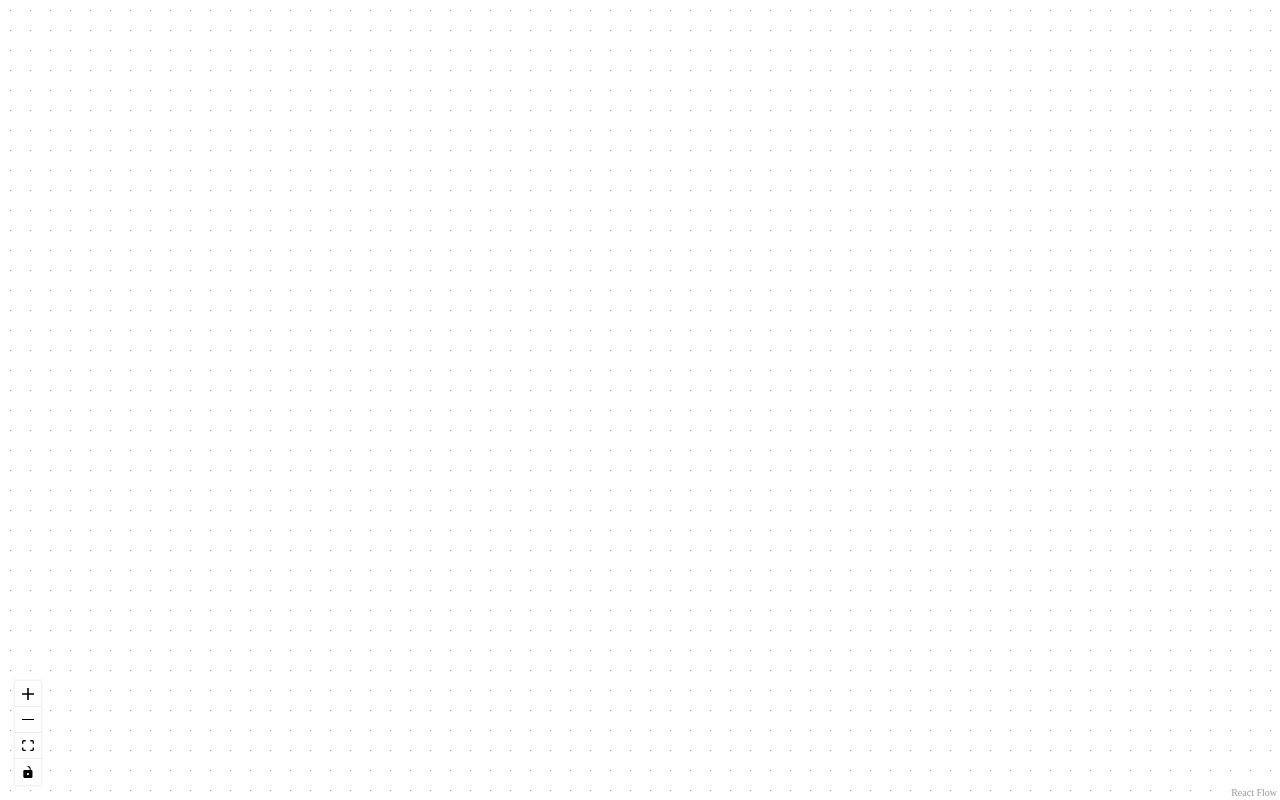
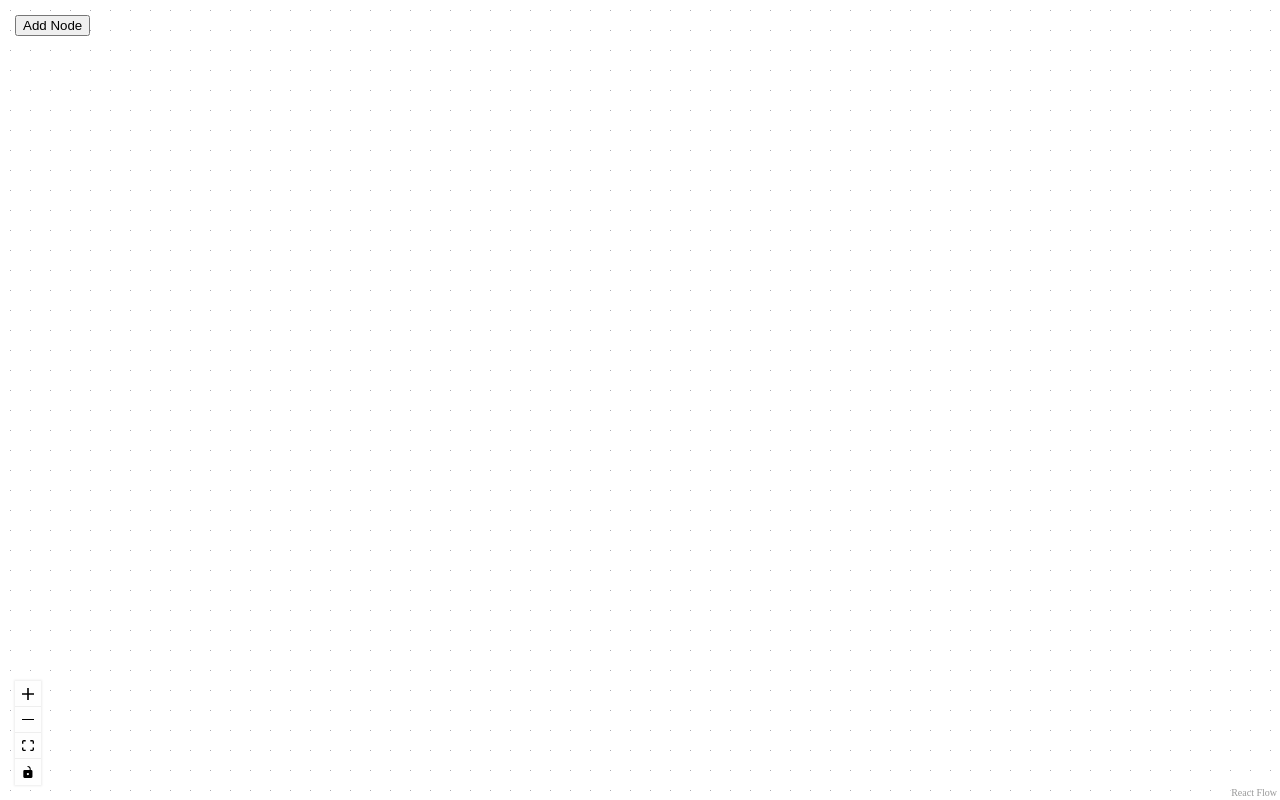
Before and after one commit to brume-app/brume, a React (Vite) app in the folder apps/builder/: page / in a window 1280 px wide. Built offline with nearby package versions, Linux system fonts and the light colour scheme.

Commit message:
feat(canvas): add a node from a toolbar button

```diff
--- a/apps/builder/src/App.tsx
+++ b/apps/builder/src/App.tsx
@@ -1,11 +1,34 @@
-import { Background, Controls, ReactFlow } from '@xyflow/react';
+import {
+  Background,
+  Controls,
+  Panel,
+  ReactFlow,
+  useNodesState,
+  type Node,
+} from '@xyflow/react';
 import '@xyflow/react/dist/style.css';
 
 export function App() {
+  const [nodes, setNodes, onNodesChange] = useNodesState<Node>([]);
+
+  function addNode() {
+    const newNode: Node = {
+      id: crypto.randomUUID(),
+      position: { x: 0, y: 0 },
+      data: { label: 'New node' },
+    };
+    setNodes((currentNodes) => [...currentNodes, newNode]);
+  }
+
   return (
-    <ReactFlow>
+    <ReactFlow nodes={nodes} onNodesChange={onNodesChange}>
       <Background />
       <Controls />
+      <Panel position="top-left">
+        <button type="button" onClick={addNode}>
+          Add Node
+        </button>
+      </Panel>
     </ReactFlow>
   );
 }
```
